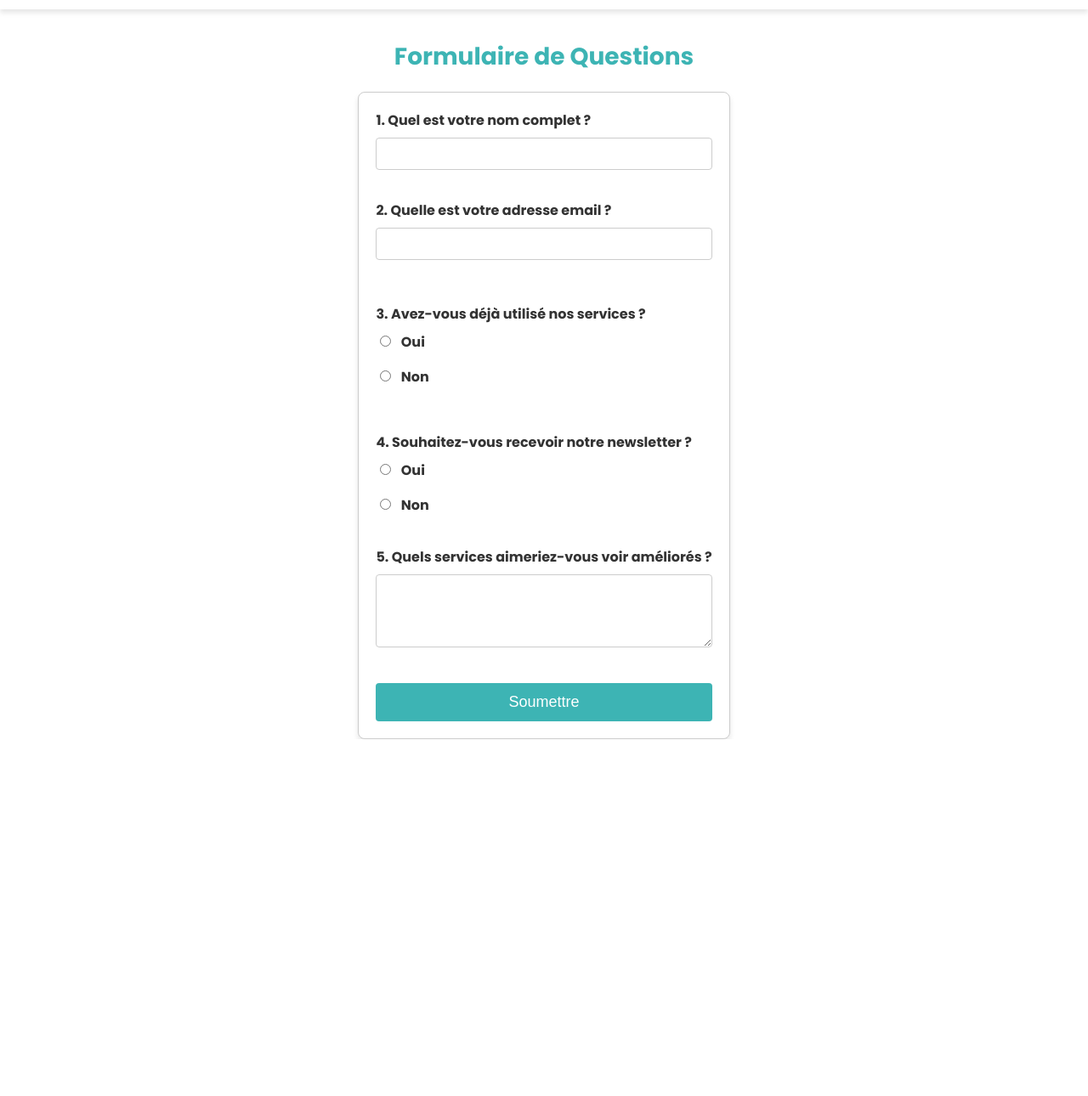
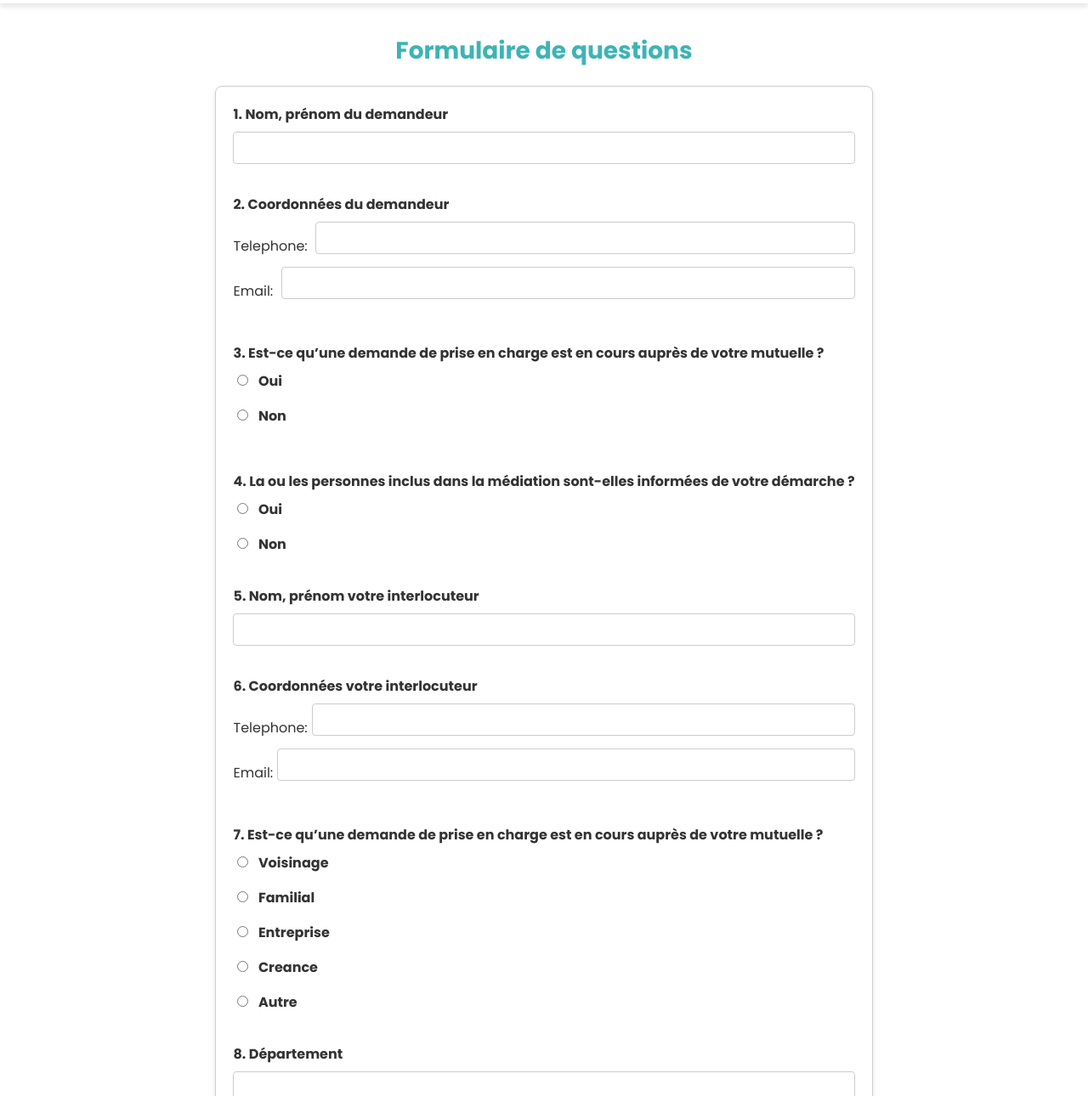
Before and after one commit to hugobaras/synergiemed, a plain HTML site: page form.html in a window 1280 px wide. Shown: the part 86-1376 px from the top of the page at 85% size. Before the commit the page ends 956 px from the top, so only its background shows below. Drawn offline with Linux system fonts and the light colour scheme.

Commit message:
le commit du seigneur mama

```diff
--- a/form.html
+++ b/form.html
@@ -8,33 +8,46 @@
   </head>
   <body>
     <header>
-      <div>
-        <img
-          src="https://synergiemed.fr/content/themes/synergiemed/library/images/logo_synergiemed_2.svg"
-          alt="Logo"
-        />
-        <span>Formulaire</span>
+      <div class="header-content">
+        <img src="assets/logo_xlarge.png" alt="Logo" />
+        <span>Le partenaire de votre activité médicale</span>
       </div>
       <div>☰</div>
     </header>
 
-    <main>
+    <main style="margin-top: 1em">
       <div class="form-container">
-        <h1>Formulaire de Questions</h1>
+        <h1>Formulaire de questions</h1>
         <form action="#" method="POST" class="form">
           <div class="form-group">
-            <label for="question1">1. Quel est votre nom complet ?</label>
+            <label for="question1">1. Nom, prénom du demandeur </label>
             <input type="text" id="question1" name="question1" required />
           </div>
 
           <div class="form-group">
-            <label for="question2">2. Quelle est votre adresse email ?</label>
-            <input type="email" id="question2" name="question2" required />
+            <label for="question2">2. Coordonnées du demandeur</label>
+            <div style="display: flex">
+              <p style="font-weight: normal; margin-right: 5px">Telephone:</p>
+              &nbsp;
+              <input type="tel" id="question2" name="question2" required />
+            </div>
+            <div style="display: flex">
+              <p style="font-weight: normal; margin-right: 5px">Email:</p>
+              &nbsp;
+              <input
+                type="email"
+                id="question2bis"
+                name="question2bis"
+                required
+              />
+            </div>
           </div>
 
-          <!-- Exemple de questions Oui/Non -->
           <div class="form-group">
-            <p>3. Avez-vous déjà utilisé nos services ?</p>
+            <p>
+              3. Est-ce qu’une demande de prise en charge est en cours auprès de
+              votre mutuelle ?
+            </p>
             <label>
               <input type="radio" name="question3" value="oui" required /> Oui
             </label>
@@ -44,7 +57,10 @@
           </div>
 
           <div class="form-group">
-            <p>4. Souhaitez-vous recevoir notre newsletter ?</p>
+            <p>
+              4. La ou les personnes inclus dans la médiation sont-elles
+              informées de votre démarche ?
+            </p>
             <label>
               <input type="radio" name="question4" value="oui" required /> Oui
             </label>
@@ -53,17 +69,63 @@
             </label>
           </div>
 
-          <!-- Ajouter d'autres questions similaires -->
           <div class="form-group">
-            <label for="question5"
-              >5. Quels services aimeriez-vous voir améliorés ?</label
-            >
-            <textarea
-              id="question5"
-              name="question5"
-              rows="4"
-              required
-            ></textarea>
+            <label for="question1">5. Nom, prénom votre interlocuteur </label>
+            <input type="text" id="question5" name="question1" required />
+          </div>
+
+          <div class="form-group">
+            <label for="question2">6. Coordonnées votre interlocuteur</label>
+            <div style="display: flex">
+              <p style="font-weight: normal; margin-right: 5px">Telephone:</p>
+              <input type="tel" id="question6" name="question6" required />
+            </div>
+            <div style="display: flex">
+              <p style="font-weight: normal; margin-right: 5px">Email:</p>
+              <input
+                type="email"
+                id="question6bis"
+                name="question6bis"
+                required
+              />
+            </div>
+          </div>
+
+          <div class="form-group">
+            <p>
+              7. Est-ce qu’une demande de prise en charge est en cours auprès de
+              votre mutuelle ?
+            </p>
+            <label>
+              <input type="radio" name="question7" value="Voisinage" required />
+              Voisinage
+            </label>
+            <label>
+              <input type="radio" name="question3" value="Familial" /> Familial
+            </label>
+            <label>
+              <input
+                type="radio"
+                name="question7"
+                value="Entreprise"
+                required
+              />
+              Entreprise
+            </label>
+            <label>
+              <input type="radio" name="question7" value="Creance" /> Creance
+            </label>
+            <label>
+              <input type="radio" name="question7" value="Autre" required />
+              Autre
+            </label>
+          </div>
+
+          <div class="form-group">
+            <div class="form-group">
+              <label for="question1">8. Département </label>
+              <input type="text" id="question1" name="question1" required />
+            </div>
           </div>
 
           <!-- Bouton de soumission -->
--- a/styles.css
+++ b/styles.css
@@ -53,7 +53,7 @@ main {
   display: flex;
   justify-content: center;
   gap: 50px;
-  margin-top: 1em;
+  margin-top: 8em;
 }
 
 /* Sections & Containers */
@@ -76,7 +76,7 @@ section {
 }
 
 .auth-container {
-  margin: 1em auto;
+  margin: 15em auto;
   width: 500px;
 }
 
@@ -176,3 +176,15 @@ button[type="submit"] {
   text-align: center;
   margin-bottom: 10px;
 }
+
+.title {
+  height: 25%;
+}
+
+.body {
+  height: 55%;
+}
+
+.bottom {
+  height: 20%;
+}
```
Also changed, not shown: index.html (+27 -7 lines), assets/logo_xlarge.png.
